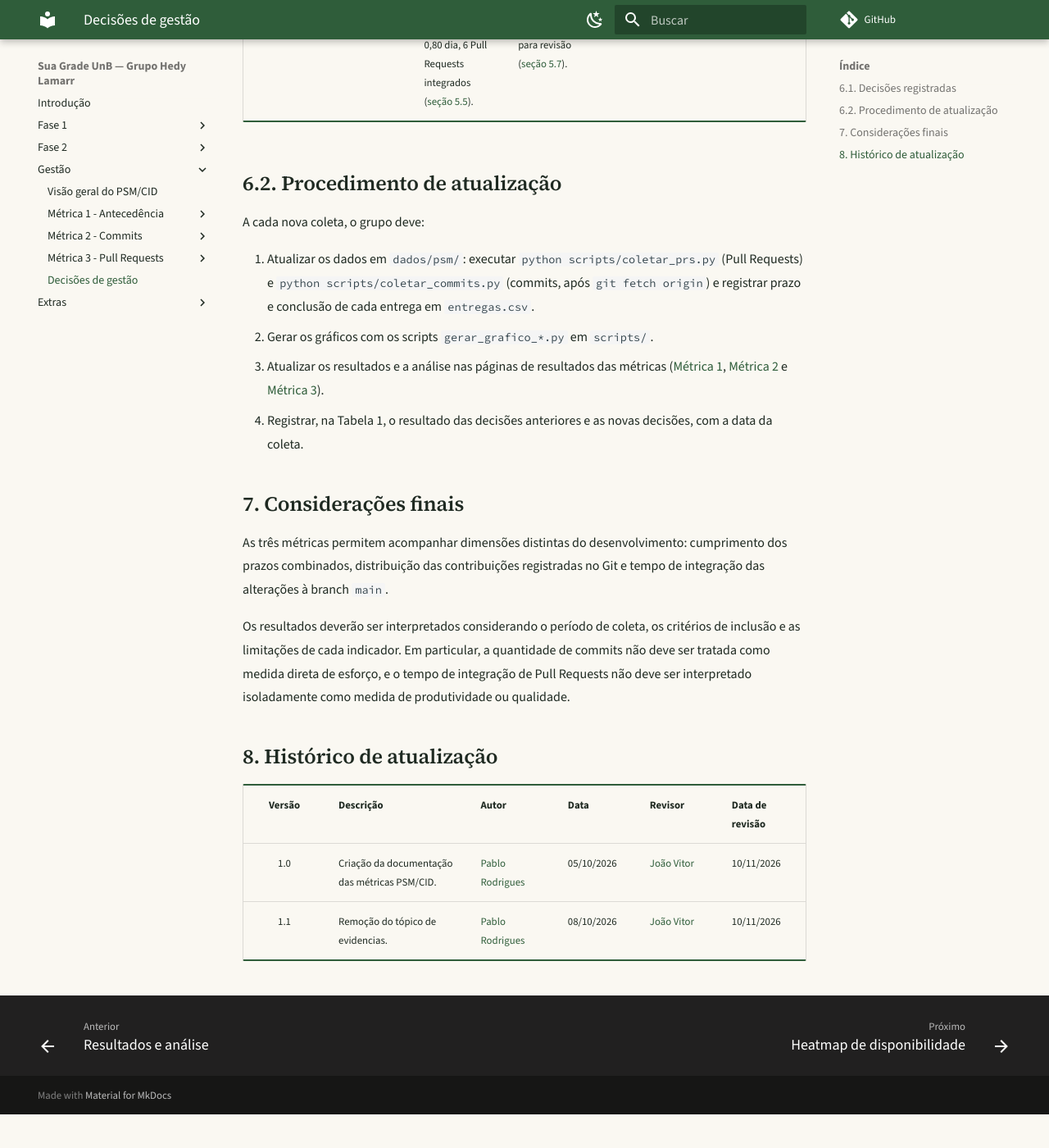
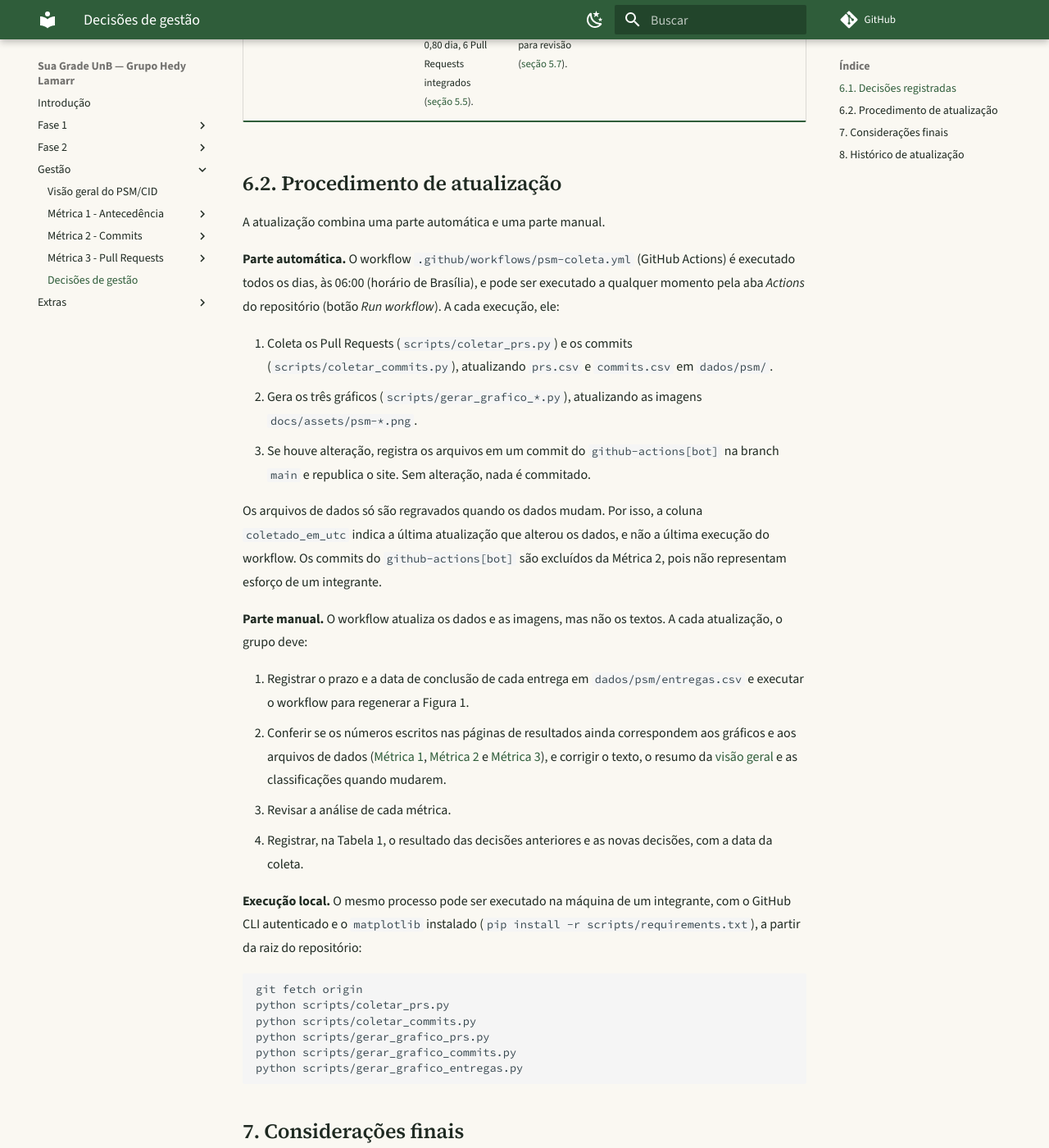
Before and after one commit to FCTE-Qualidade-de-Software-1/2026-2_T02_HEDY_LAMAR, an MkDocs documentation site: the page built from docs/gestao/decisoes.md, in a window 1280 px wide and 1400 px high, scrolled down 1151 px. Shown: the whole window at 82% size. Built offline with MkDocs 1.6.1 and Material for MkDocs 9.7.7, drawn with Linux system fonts in a browser that asks for light colours; comment, search, counter and statistics services are not loaded; before the commit the page ends 2510 px from its top, so only the background shows below that.

Commit message:
feat: Automação das metricas pelo workflow

````diff
--- a/docs/gestao/decisoes.md
+++ b/docs/gestao/decisoes.md
@@ -16,17 +16,53 @@
 
 ## 6.2. Procedimento de atualização
 
-A cada nova coleta, o grupo deve:
+A atualização combina uma parte automática e uma parte manual.
 
-1.  Atualizar os dados em `dados/psm/`: executar
-    `python scripts/coletar_prs.py` (Pull Requests) e
-    `python scripts/coletar_commits.py` (commits, após
-    `git fetch origin`) e registrar prazo e conclusão de cada entrega em
-    `entregas.csv`.
-2.  Gerar os gráficos com os scripts `gerar_grafico_*.py` em `scripts/`.
-3.  Atualizar os resultados e a análise nas páginas de resultados das métricas ([Métrica 1](metrica-1-resultados.md), [Métrica 2](metrica-2-resultados.md) e [Métrica 3](metrica-3-resultados.md)).
+**Parte automática.** O workflow `.github/workflows/psm-coleta.yml`
+(GitHub Actions) é executado todos os dias, às 06:00 (horário de
+Brasília), e pode ser executado a qualquer momento pela aba *Actions* do
+repositório (botão *Run workflow*). A cada execução, ele:
+
+1.  Coleta os Pull Requests (`scripts/coletar_prs.py`) e os commits
+    (`scripts/coletar_commits.py`), atualizando `prs.csv` e `commits.csv`
+    em `dados/psm/`.
+2.  Gera os três gráficos (`scripts/gerar_grafico_*.py`), atualizando as
+    imagens `docs/assets/psm-*.png`.
+3.  Se houve alteração, registra os arquivos em um commit do
+    `github-actions[bot]` na branch `main` e republica o site. Sem
+    alteração, nada é commitado.
+
+Os arquivos de dados só são regravados quando os dados mudam. Por isso, a
+coluna `coletado_em_utc` indica a última atualização que alterou os
+dados, e não a última execução do workflow. Os commits do
+`github-actions[bot]` são excluídos da Métrica 2, pois não representam
+esforço de um integrante.
+
+**Parte manual.** O workflow atualiza os dados e as imagens, mas não os
+textos. A cada atualização, o grupo deve:
+
+1.  Registrar o prazo e a data de conclusão de cada entrega em
+    `dados/psm/entregas.csv` e executar o workflow para regenerar a
+    Figura 1.
+2.  Conferir se os números escritos nas páginas de resultados ainda
+    correspondem aos gráficos e aos arquivos de dados ([Métrica 1](metrica-1-resultados.md), [Métrica 2](metrica-2-resultados.md) e [Métrica 3](metrica-3-resultados.md)), e corrigir o texto, o resumo da [visão geral](PSM.md#21-resumo-dos-resultados) e as classificações quando mudarem.
+3.  Revisar a análise de cada métrica.
 4.  Registrar, na Tabela 1, o resultado das decisões anteriores e as
     novas decisões, com a data da coleta.
+
+**Execução local.** O mesmo processo pode ser executado na máquina de um
+integrante, com o GitHub CLI autenticado e o `matplotlib` instalado
+(`pip install -r scripts/requirements.txt`), a partir da raiz do
+repositório:
+
+```bash
+git fetch origin
+python scripts/coletar_prs.py
+python scripts/coletar_commits.py
+python scripts/gerar_grafico_prs.py
+python scripts/gerar_grafico_commits.py
+python scripts/gerar_grafico_entregas.py
+```
 
 
 ## 7. Considerações finais
````
Also changed, not shown: docs/gestao/PSM.md (+6 -3 lines), docs/gestao/metrica-1-metodo.md (+4 -1 lines), docs/gestao/metrica-2-metodo.md (+7 -3 lines), docs/gestao/metrica-3-metodo.md (+5 -1 lines), 5 other files.
